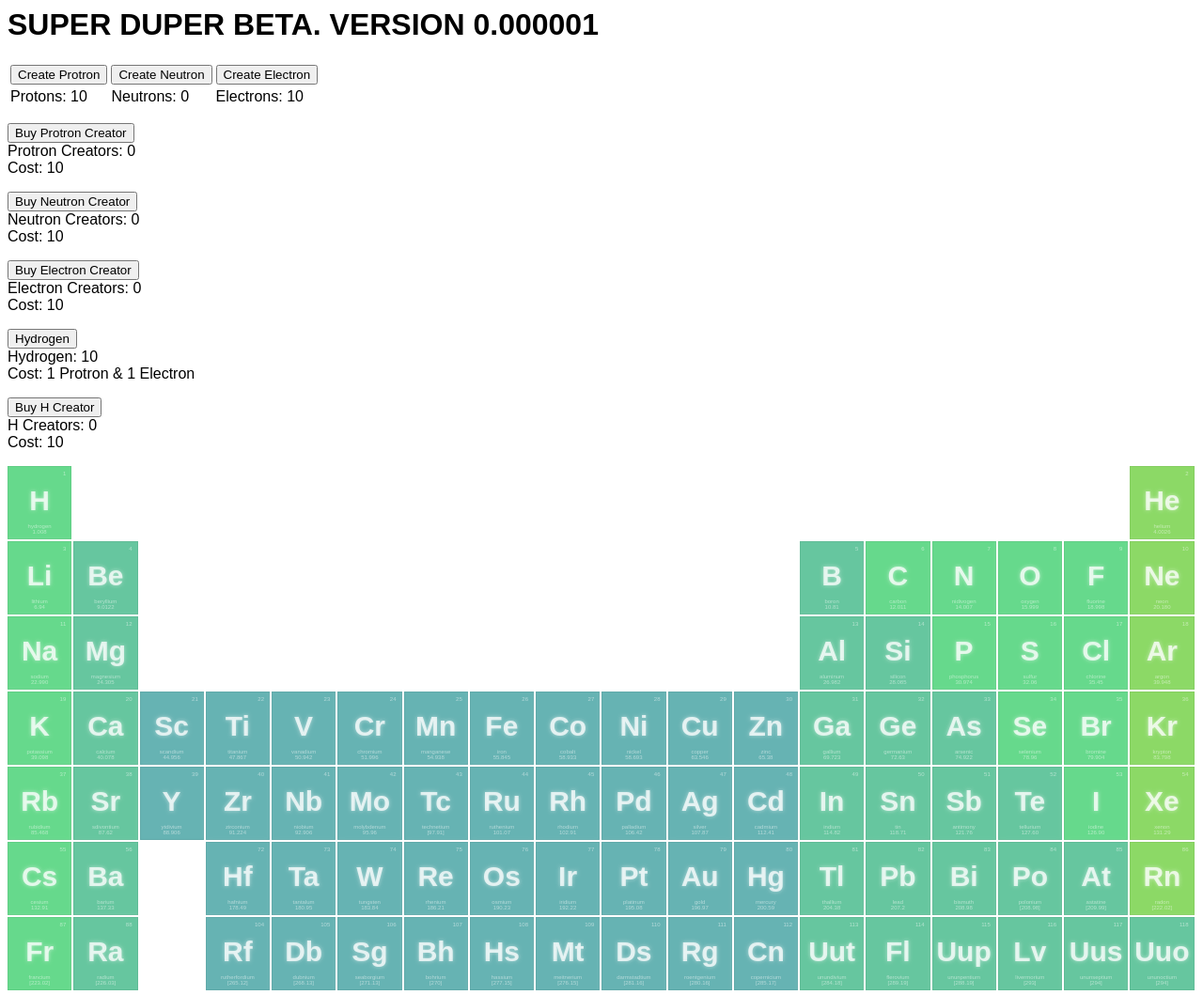
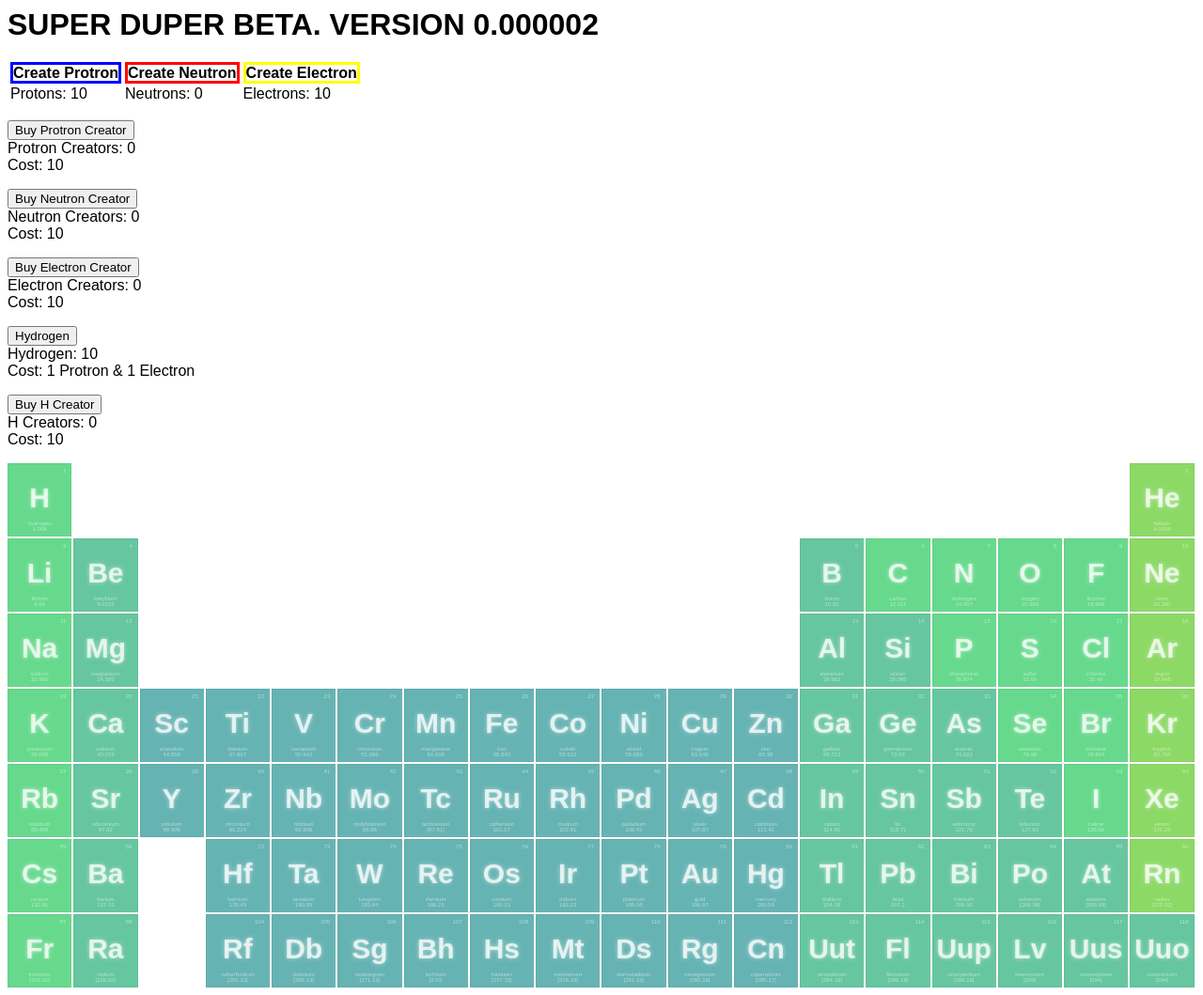
Before and after one commit to CreateTheUniverse/createtheuniverse.github.io, a plain HTML site: page index.html in a window 1280 px wide. Shown: the top 1059 px of the page at 94% size. Drawn offline with Linux system fonts and the light colour scheme.

Commit message:
Update index.html
increment version number, added html spans with borders instead of buttons

```diff
--- a/index.html
+++ b/index.html
@@ -4,12 +4,12 @@
 		<link rel="stylesheet" type="text/css" href="css/stylesheet.css" />
 	</head>
 	<body>
-    <h1>SUPER DUPER BETA. VERSION 0.000001</h1>
+    <h1>SUPER DUPER BETA. VERSION 0.000002</h1>
 <table class="tg">
   <tr>
-    <th class="tg-yw4l"><button onclick="protClick(1)">Create Protron</button></th>
-    <th class="tg-yw4l"><button onclick="neutClick(1)">Create Neutron</button></th>
-    <th class="tg-yw4l"><button onclick="elecClick(1)">Create Electron</button></th>
+    <th class="tg-yw4l"><span style="border:3px solid blue" id="createProt" onclick="protClick(1)">Create Protron</span></th>
+    <th class="tg-yw4l"><span style="border:3px solid red" id="createNeut" onclick="neutClick(1)">Create Neutron</span></th>
+    <th class="tg-yw4l"><span style="border:3px solid yellow" id="createElec" onclick="elecClick(1)">Create Electron</span></th>
   </tr>
   <tr>
     <td class="tg-yw4l">Protons: <span id="protrons">0</span></td>
```
